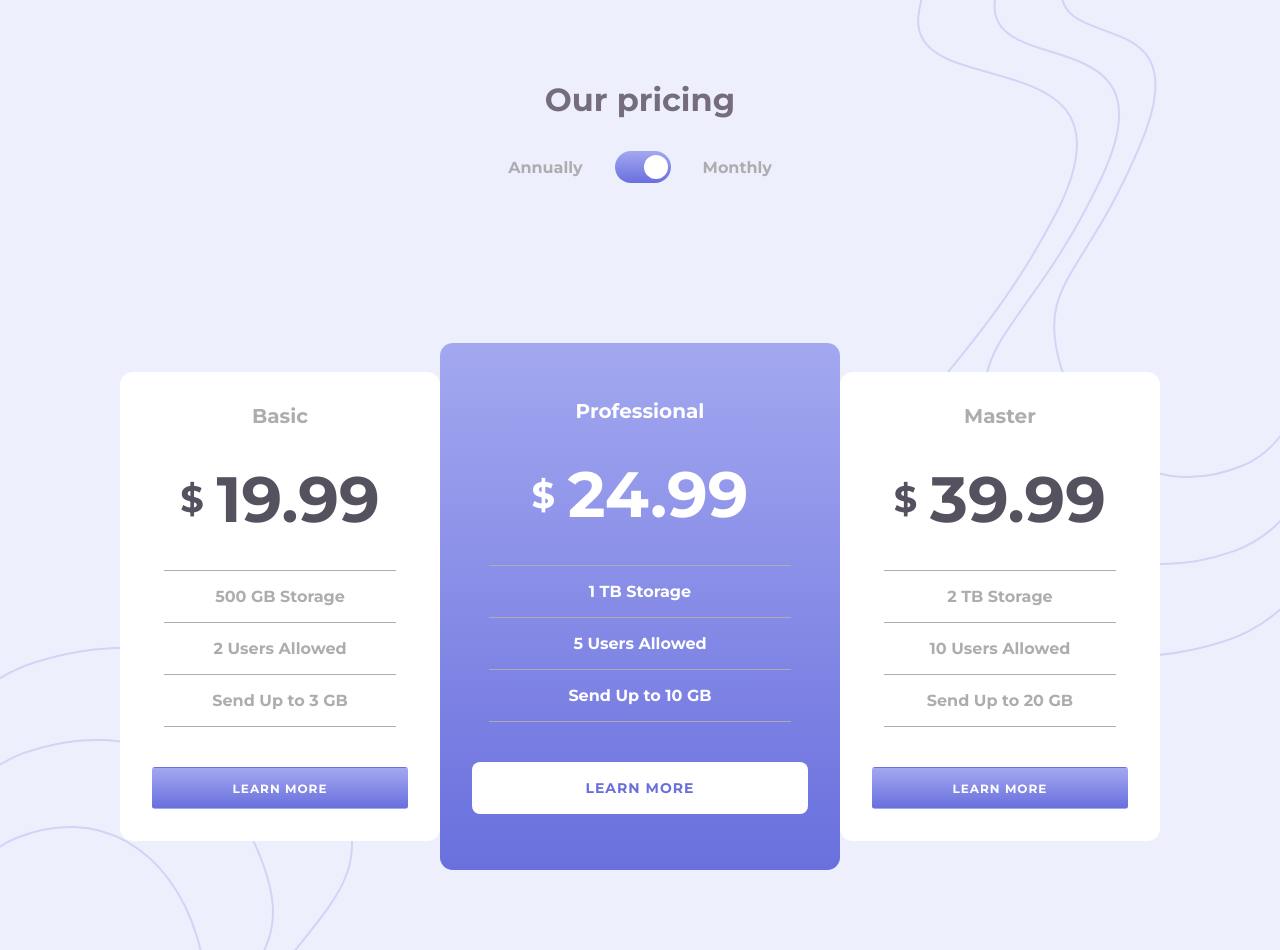
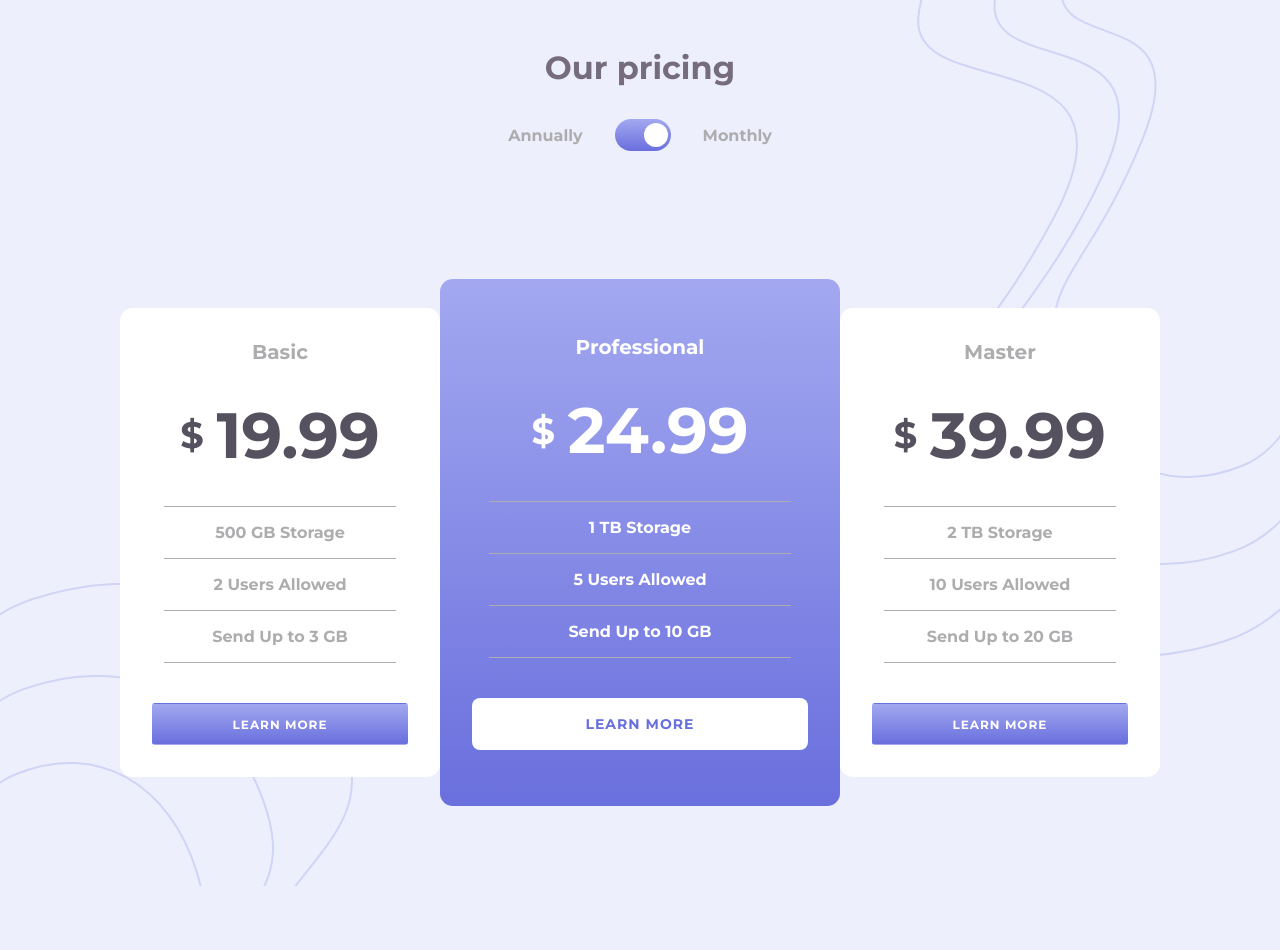
Before and after one commit to KseniyaBabaryka-creator/Pricing-Component-with-toggle, a plain HTML site: page index.html in a window 1280 px wide. After the commit the page ends 886 px from the top, so only its background shows below. Drawn offline with Linux system fonts and the light colour scheme.

Commit message:
Header padding corrected

```diff
--- a/style.css
+++ b/style.css
@@ -22,7 +22,7 @@ body{
 	justify-content: center;
 	align-items: center;
 	text-align: center;
-	padding: 5rem;
+	padding: 3rem;
 }
 
 .title{
```
